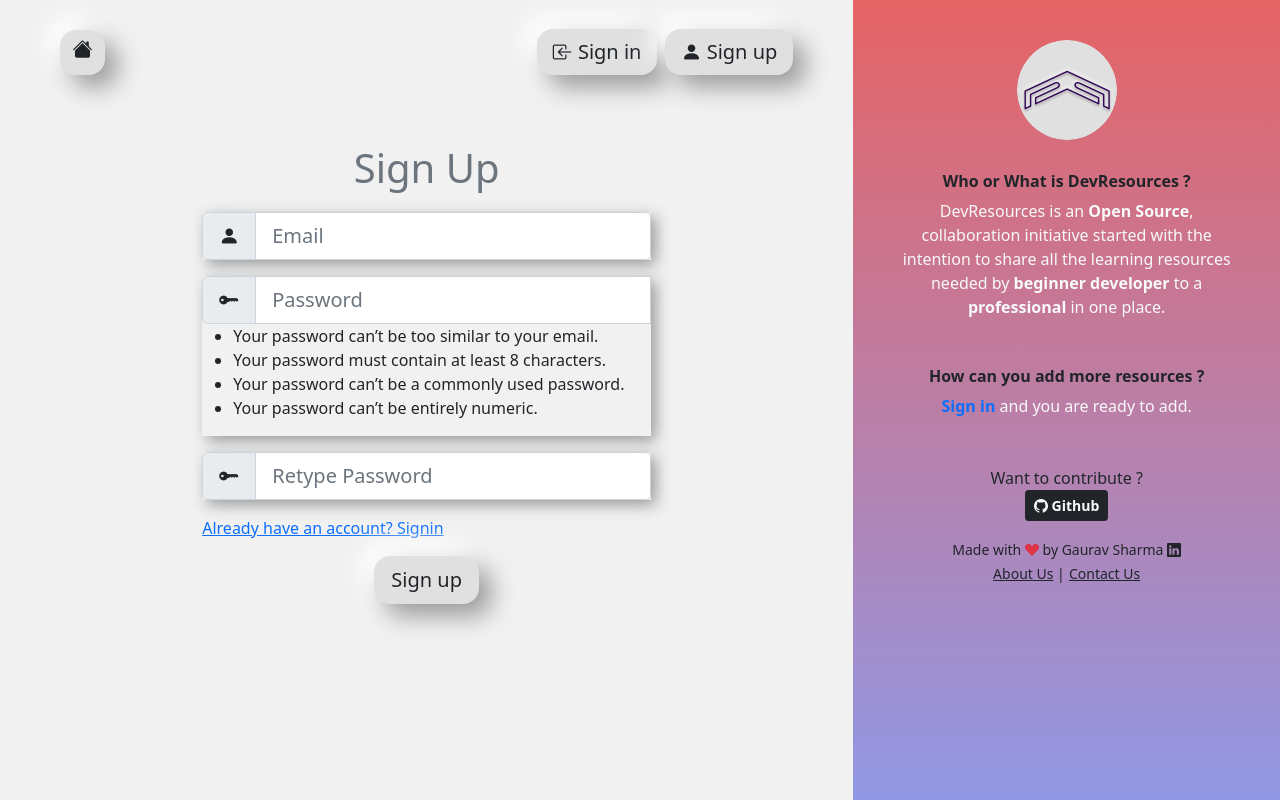
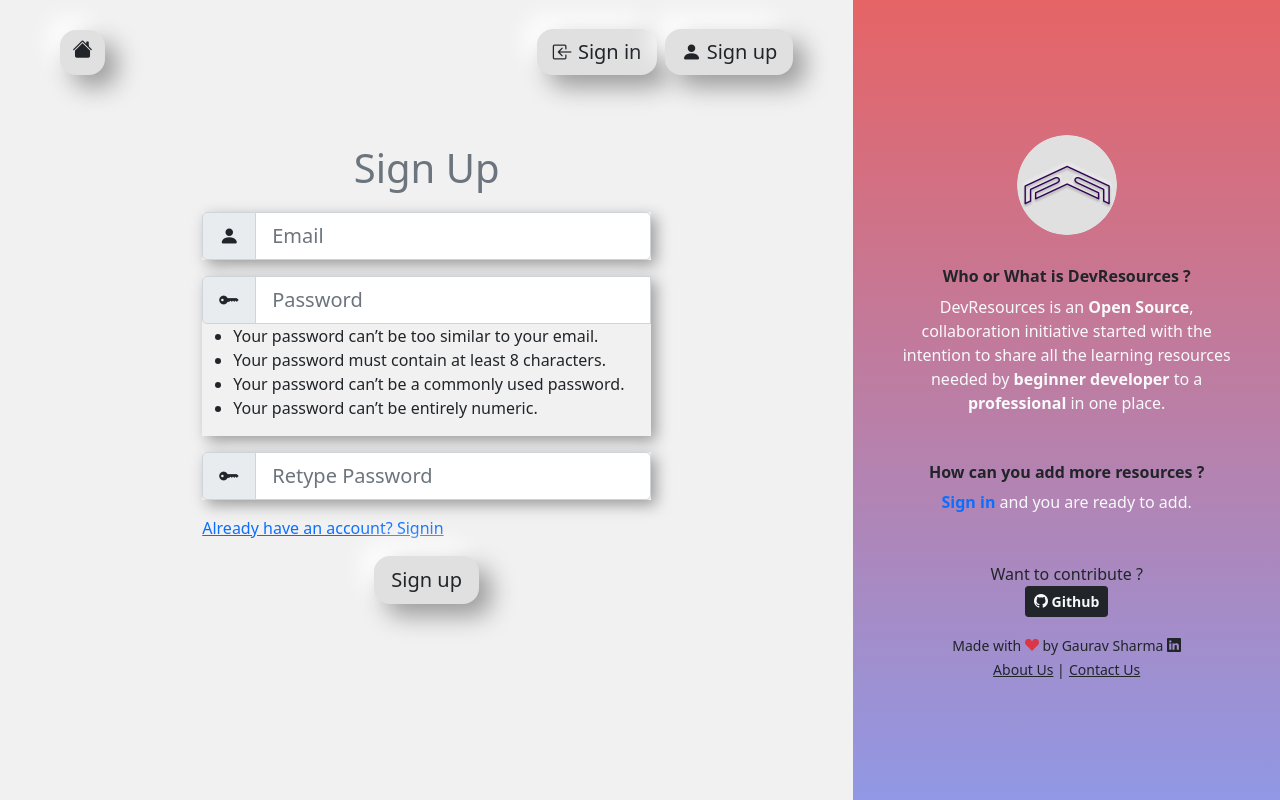
Before and after one commit to mnamegaurav/devresources, a Django app: page /accounts/signup/ in a window 1280 px wide. Run offline with Django 3.2, Linux system fonts and the light colour scheme; parts of the project's set-up code (start-up, migrations or seed data) failed here and were passed over; some libraries are stand-ins or nearby versions.

Commit message:
centered the right side about section on each screens sizes

```diff
--- a/static_files/core/main.css
+++ b/static_files/core/main.css
@@ -5,6 +5,12 @@
 
 body{
     background-color: #f1f1f1;
+}
+
+.about__section{
+    min-height: 100vh;
+    display: grid;
+    align-content: center;
 }
 
 .height__100vh{
--- a/templates/core/base.html
+++ b/templates/core/base.html
@@ -57,7 +57,7 @@
     <div class="col-12 col-lg-4 text-center" style="background: linear-gradient(#e66465, #9198e5);">
 
       <!-- About Section Start -->
-      <section class="sticky-top pt-4">
+      <section class="sticky-top pt-4 about__section">
         <!-- <h3 class="text-light pt-4"><strong>about</strong></h3> -->
         <div class="container">
 
```
